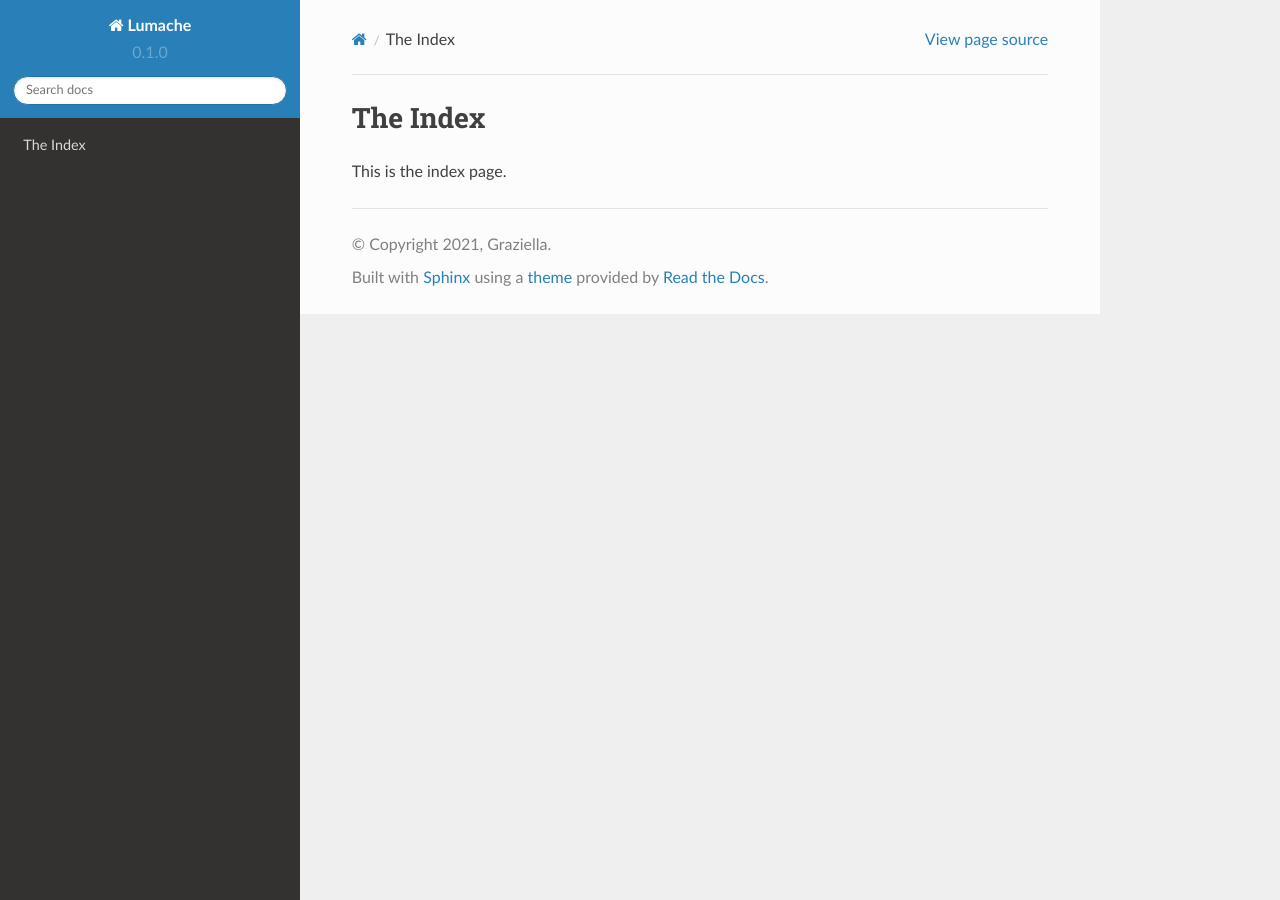
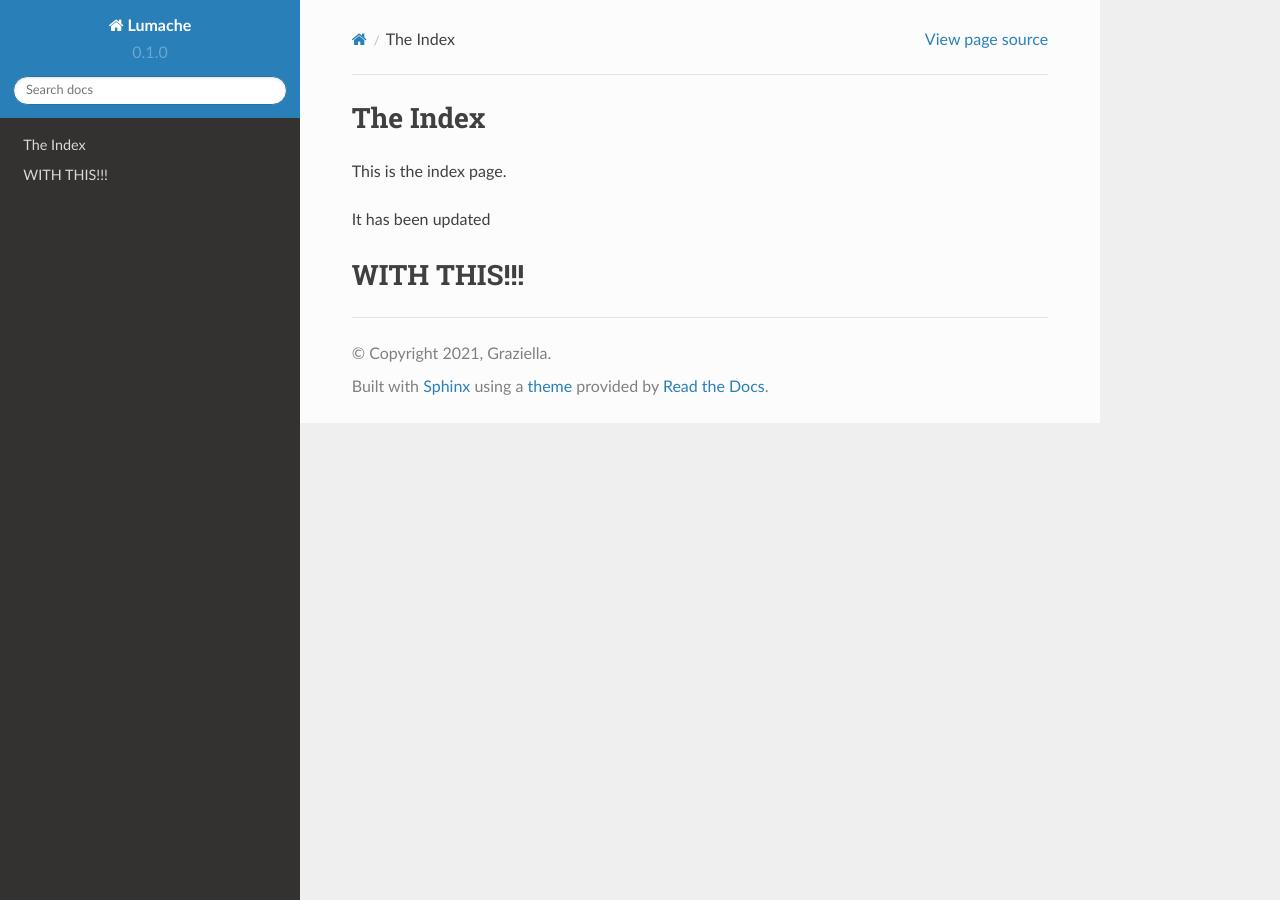
Before and after one commit to bitwes/TestReadTheDocsRepo, a Sphinx documentation site: the page built from docs/source/index.md, in a window 1280 px wide. Built offline with Sphinx 7.4.7 and the Read the Docs theme 2.0.0, drawn with Linux system fonts in a browser that asks for light colours.

Commit message:
something

```diff
--- a/docs/source/index.md
+++ b/docs/source/index.md
@@ -1,3 +1,7 @@
 # The Index
 
 This is the index page.
+
+
+It has been updated
+# WITH THIS!!!
```
Also changed, not shown: 1 other file.
